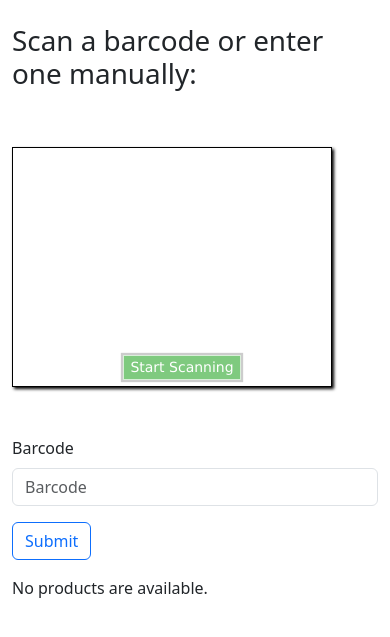
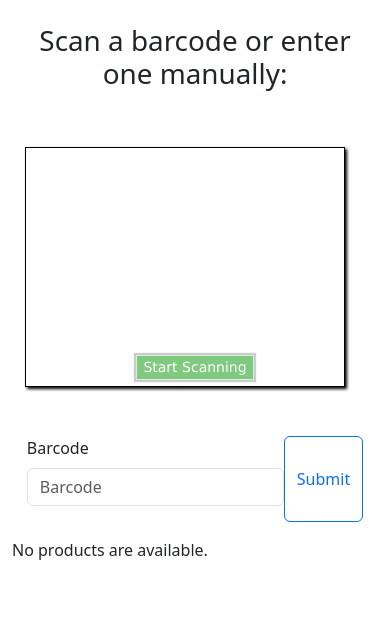
Before and after one commit to 2tonepantone/jancodescanner, a Django app: page /products/ in a window 390 px wide. Shown: the top 637 px of the page. Run offline with Django 3.2, Linux system fonts and the light colour scheme; data that the repository does not hold is empty; some libraries are stand-ins or nearby versions.

Commit message:
clean up mobile and desktop styling

```diff
--- a/products/templates/products/index.html
+++ b/products/templates/products/index.html
@@ -15,29 +15,31 @@
 </head>
 <body>
   <div class="container">
-    <h1 class="pt-4">Scan a barcode or enter one manually:</h1>
+    <h1 class="text-center pt-4">Scan a barcode or enter one manually:</h1>
     <div class="row">
-      <div class="contentarea pt-5 col-sm">
+      <div class="contentarea w-100 d-flex justify-content-center pt-5">
         <div class="camera">
           <video id="video">Video stream not available.</video>
-          <div class="d-flex align-self-center">
+          <div>
             <button id="startbutton">Start Scanning</button>
             <button class="d-none" id="stopbutton">Stop</button>
           </div>
         </div>
         <canvas id="canvas"></canvas>
       </div>
-      <form method="post" class="form-inline col-sm pt-4" action="/products/add/">
+      <form method="post" class="d-flex col-sm justify-content-center pt-4" action="/products/add/">
         {% csrf_token %}
-        {% bootstrap_form form %}
-          <input type="submit" class='btn btn-outline-primary' value="Submit">
+        {% bootstrap_form form layout='inline' %}
+        <input type="submit" class='btn btn-outline-primary' value="Submit">
       </form>
     </div>
-    <div class="row">
+  </div>
+  <div class="container-fluid">
+    <div class="row justify-content-center">
     {% if products %}
-      <h2 class='my-4'>Check out the most recently added products:</h2>
+      <h2 class='text-center my-4'>Check out the most recently added products:</h2>
         {% for product in products %}
-            <div class="card m-3 col-sm-3 border-0" style="width: 9rem;">
+            <div class="card m-2 col-sm-5 col-lg-2">
               <img class="card-img-top" src="{{product.image_link}}" alt="product image">
               <div class="card-body">
                 <a href="/products/{{product.id}}/" class="card-link">{{product.name}}</a>
```
